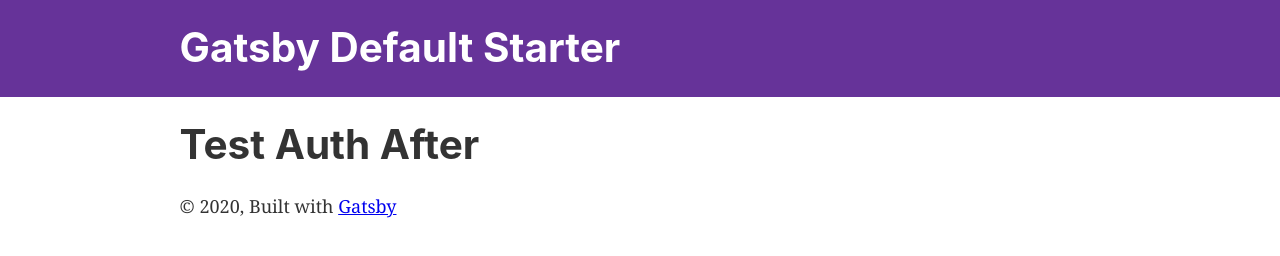
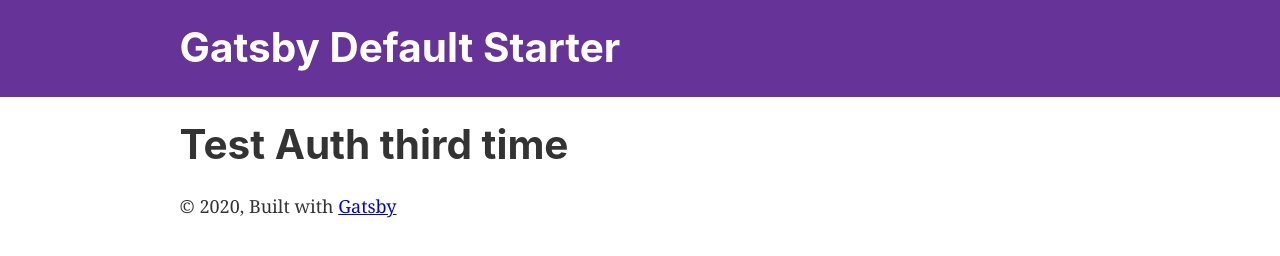
Before and after one commit to kyrlouca/amp-test, a Gatsby site: page / in a window 1280 px wide. Built offline with nearby package versions, Linux system fonts and the light colour scheme; Gatsby itself is replaced by a stand-in of ours.

Commit message:
third time

```diff
--- a/src/pages/index.js
+++ b/src/pages/index.js
@@ -6,7 +6,7 @@
 const IndexPage = () => (
   <Layout>
     <SEO title="Home" />
-    <h1>Test Auth After</h1>
+    <h1>Test Auth third time</h1>
 
   </Layout>
 )
```
